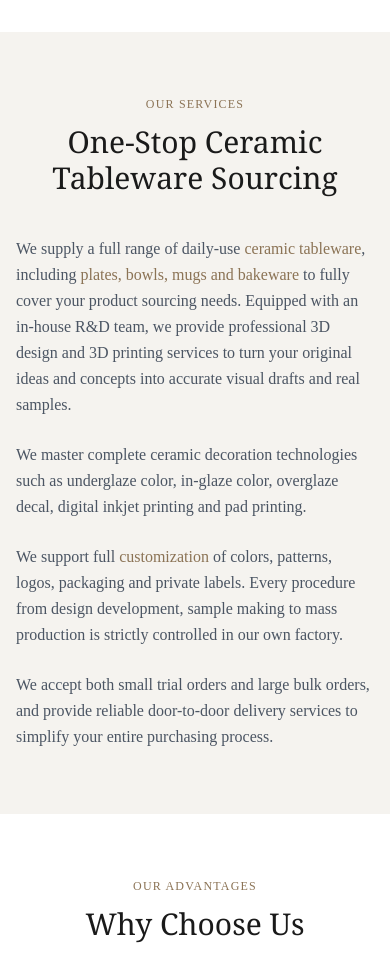
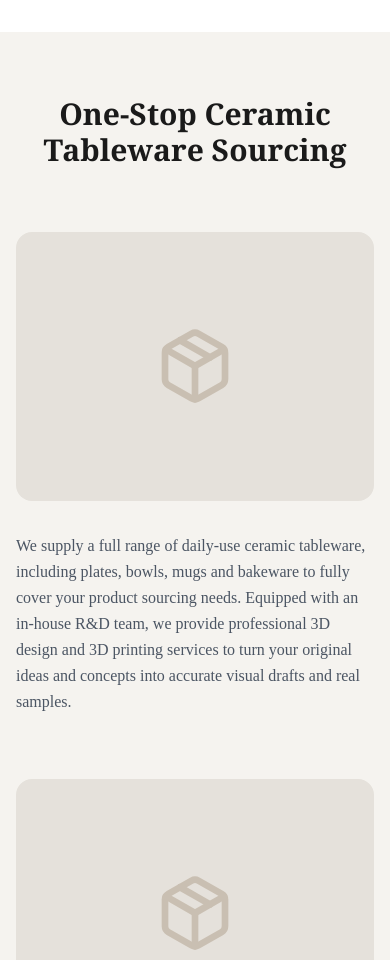
Before and after one commit to ADA-Ceramics/Ada-Ceramics-260525, a Next.js app: page /en/products in a window 390 px wide. Shown: the part 11040-12000 px from the top of the page. Built offline with nearby package versions, Linux system fonts and the light colour scheme; no server answers; the database is empty.

Commit message:
feat: update "One-Stop Ceramic Tableware Sourcing" layout to alternate text and image
Center H2 title, alternate text and image layout, rounded images, and responsive design.

```diff
--- a/components/products/products-client.tsx
+++ b/components/products/products-client.tsx
@@ -328,40 +328,52 @@ export function ProductsClient({ products, activeCat }: ProductsClientProps) {
 
       {/* One-Stop Ceramic Tableware Sourcing */}
       <section className="py-16 bg-[#f5f3ef]">
-        <div className="max-w-4xl mx-auto px-4 sm:px-6 lg:px-8">
-          <div className="text-center mb-10">
-            <p className="text-[#8b7355] text-xs font-medium mb-3 tracking-widest uppercase">
-              OUR SERVICES
-            </p>
-            <h2 className="font-serif text-3xl md:text-4xl font-normal text-[#1a1a1a]">
+        <div className="max-w-6xl mx-auto px-4 sm:px-6 lg:px-8">
+          {/* Section Title */}
+          <h2 className="font-serif text-3xl md:text-4xl font-semibold text-[#1a1a1a] text-center mb-16">
             One-Stop Ceramic Tableware Sourcing
           </h2>
+
+          {/* Module 1: Image Left + Text Right */}
+          <div className="flex flex-col md:flex-row items-center gap-8 md:gap-12 mb-16">
+            <div className="w-full md:w-1/2">
+              <div className="aspect-[4/3] bg-[#e5e1db] rounded-xl flex items-center justify-center">
+                <Package className="w-20 h-20 text-[#8b7355] opacity-30" />
               </div>
-          <div className="prose prose-lg max-w-none text-[#4b5563] leading-relaxed space-y-6">
-            <p>
-              We supply a full range of daily-use{" "}
-              <Link href="/en/products" className="text-[#8b7355] hover:underline">
-                ceramic tableware
-              </Link>
-              , including{" "}
-              <Link href="/en/products" className="text-[#8b7355] hover:underline">
-                plates, bowls, mugs and bakeware
-              </Link>{" "}
-              to fully cover your product sourcing needs. Equipped with an in-house R&D team, we provide professional 3D design and 3D printing services to turn your original ideas and concepts into accurate visual drafts and real samples.
+            </div>
+            <div className="w-full md:w-1/2">
+              <p className="text-[#4b5563] leading-relaxed text-base">
+                We supply a full range of daily-use ceramic tableware, including plates, bowls, mugs and bakeware to fully cover your product sourcing needs. Equipped with an in-house R&D team, we provide professional 3D design and 3D printing services to turn your original ideas and concepts into accurate visual drafts and real samples.
               </p>
-            <p>
+            </div>
+          </div>
+
+          {/* Module 2: Text Left + Image Right */}
+          <div className="flex flex-col md:flex-row-reverse items-center gap-8 md:gap-12 mb-16">
+            <div className="w-full md:w-1/2">
+              <div className="aspect-[4/3] bg-[#e5e1db] rounded-xl flex items-center justify-center">
+                <Package className="w-20 h-20 text-[#8b7355] opacity-30" />
+              </div>
+            </div>
+            <div className="w-full md:w-1/2">
+              <p className="text-[#4b5563] leading-relaxed text-base">
                 We master complete ceramic decoration technologies such as underglaze color, in-glaze color, overglaze decal, digital inkjet printing and pad printing.
               </p>
-            <p>
-              We support full{" "}
-              <Link href="/en/custom-oem-odm" className="text-[#8b7355] hover:underline">
-                customization
-              </Link>{" "}
-              of colors, patterns, logos, packaging and private labels. Every procedure from design development, sample making to mass production is strictly controlled in our own factory.
+            </div>
+          </div>
+
+          {/* Module 3: Image Left + Text Right */}
+          <div className="flex flex-col md:flex-row items-center gap-8 md:gap-12">
+            <div className="w-full md:w-1/2">
+              <div className="aspect-[4/3] bg-[#e5e1db] rounded-xl flex items-center justify-center">
+                <Package className="w-20 h-20 text-[#8b7355] opacity-30" />
+              </div>
+            </div>
+            <div className="w-full md:w-1/2">
+              <p className="text-[#4b5563] leading-relaxed text-base">
+                We support full customization of colors, patterns, logos, packaging and private labels. Every procedure from design development, sample making to mass production is strictly controlled in our own factory. We accept both small trial orders and large bulk orders, and provide reliable door-to-door delivery services to simplify your entire purchasing process.
               </p>
-            <p>
-              We accept both small trial orders and large bulk orders, and provide reliable door-to-door delivery services to simplify your entire purchasing process.
-            </p>
+            </div>
           </div>
         </div>
       </section>
```
Lines whose indentation alone changed are shown as unchanged.
